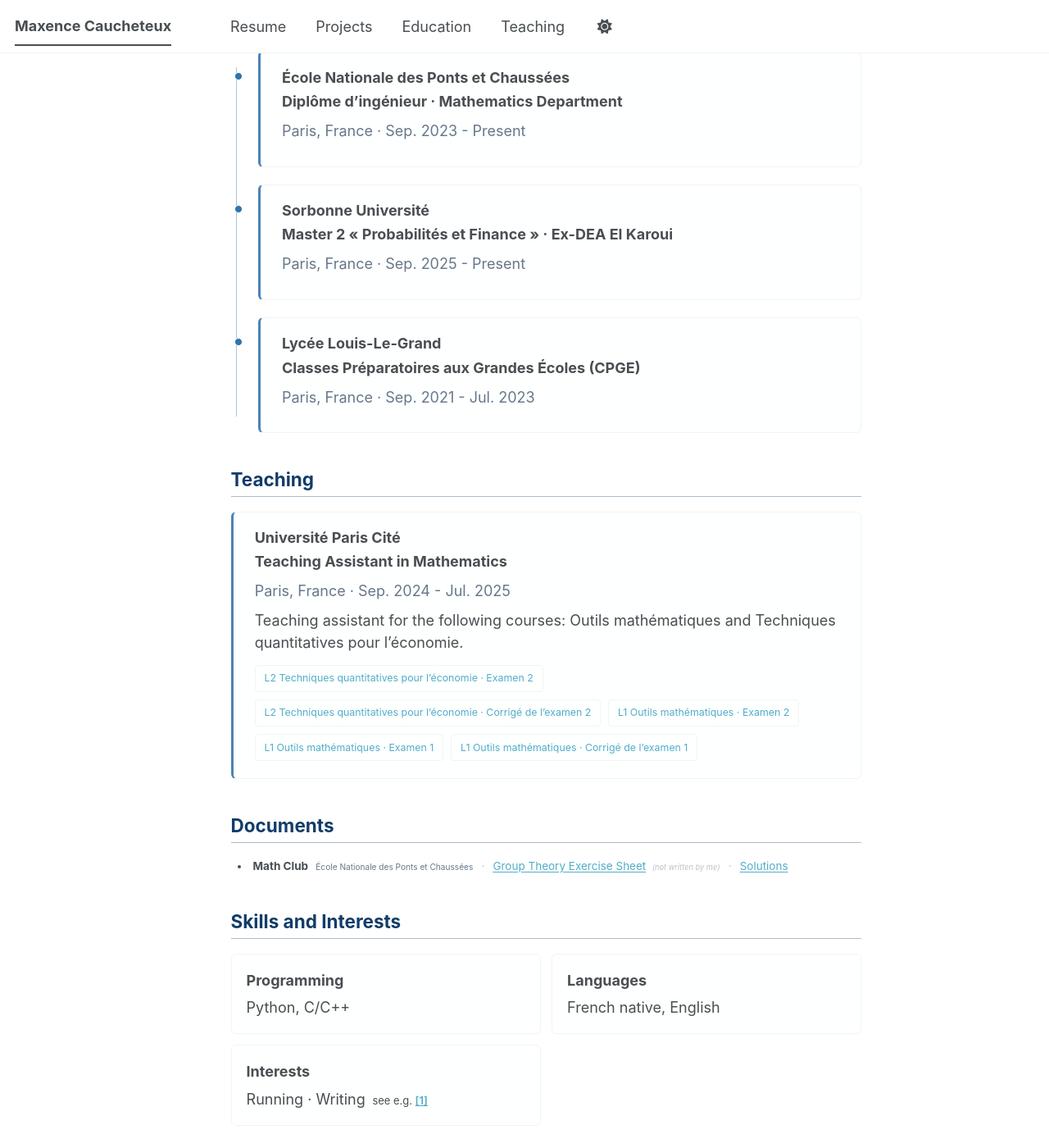
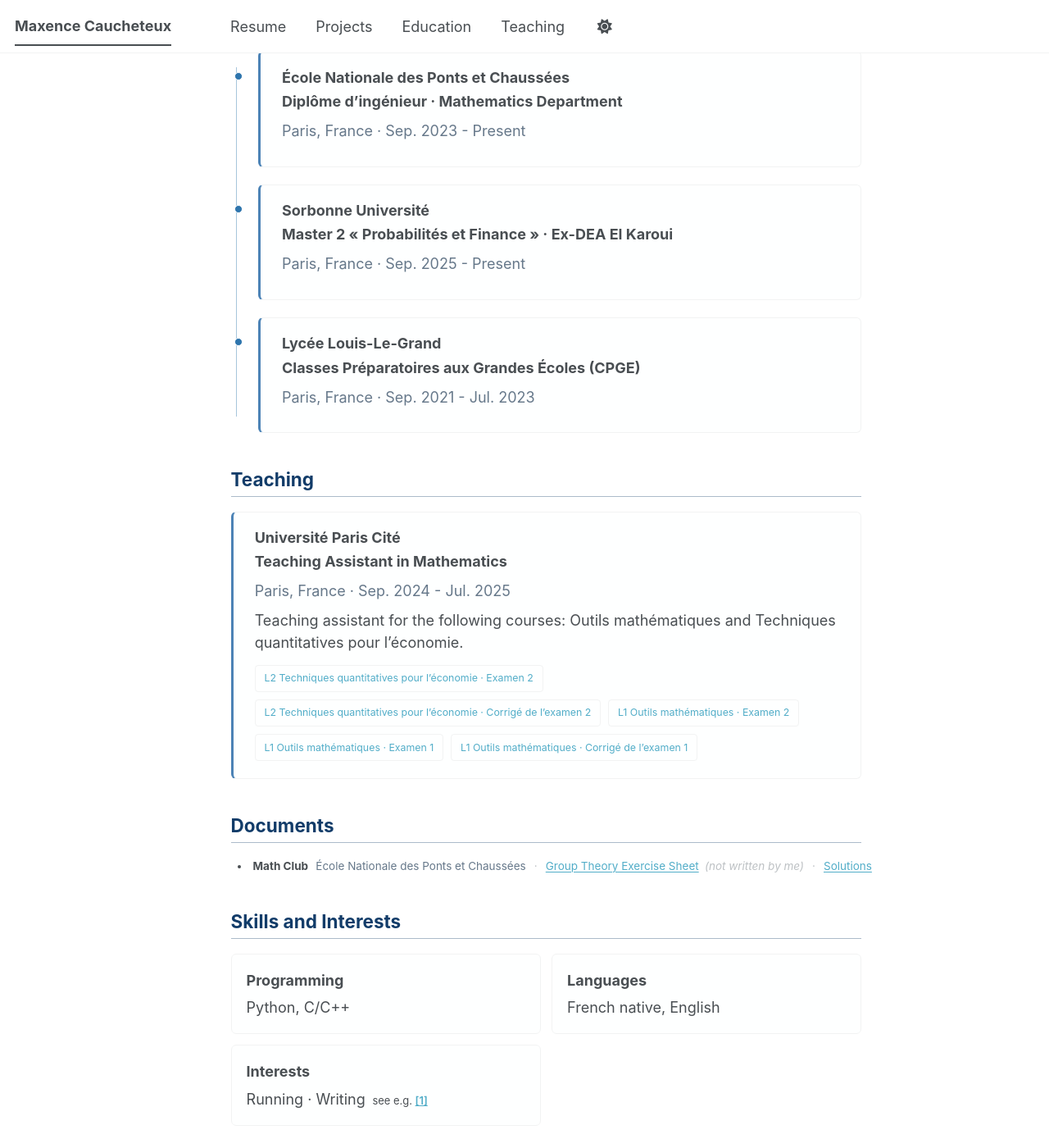
Before and after one commit to maxence2508/maxence2508.github.io, a Jekyll site: the page built from _pages/about.md, in a window 1280 px wide and 1400 px high, scrolled down 1348 px. Shown: the whole window at 82% size. Built offline with Jekyll 4.4.1, drawn with Linux system fonts in a browser that asks for light colours; a style sheet for code colours, icons or effects is not loaded.

Commit message:
Unify document entry text size

```diff
--- a/assets/css/main.scss
+++ b/assets/css/main.scss
@@ -397,7 +397,7 @@ html[data-theme="dark"] .skill-grid div {
 .document-meta {
   margin-left: 0.3rem;
   color: #66788a;
-  font-size: $type-size-6;
+  font-size: inherit;
 }
 
 html[data-theme="dark"] .document-meta {
@@ -417,7 +417,7 @@ html[data-theme="dark"] .document-meta {
 .document-note {
   margin-left: 0.2rem;
   color: var(--global-text-color-light);
-  font-size: $type-size-7;
+  font-size: inherit;
   font-style: italic;
 }
 
```
